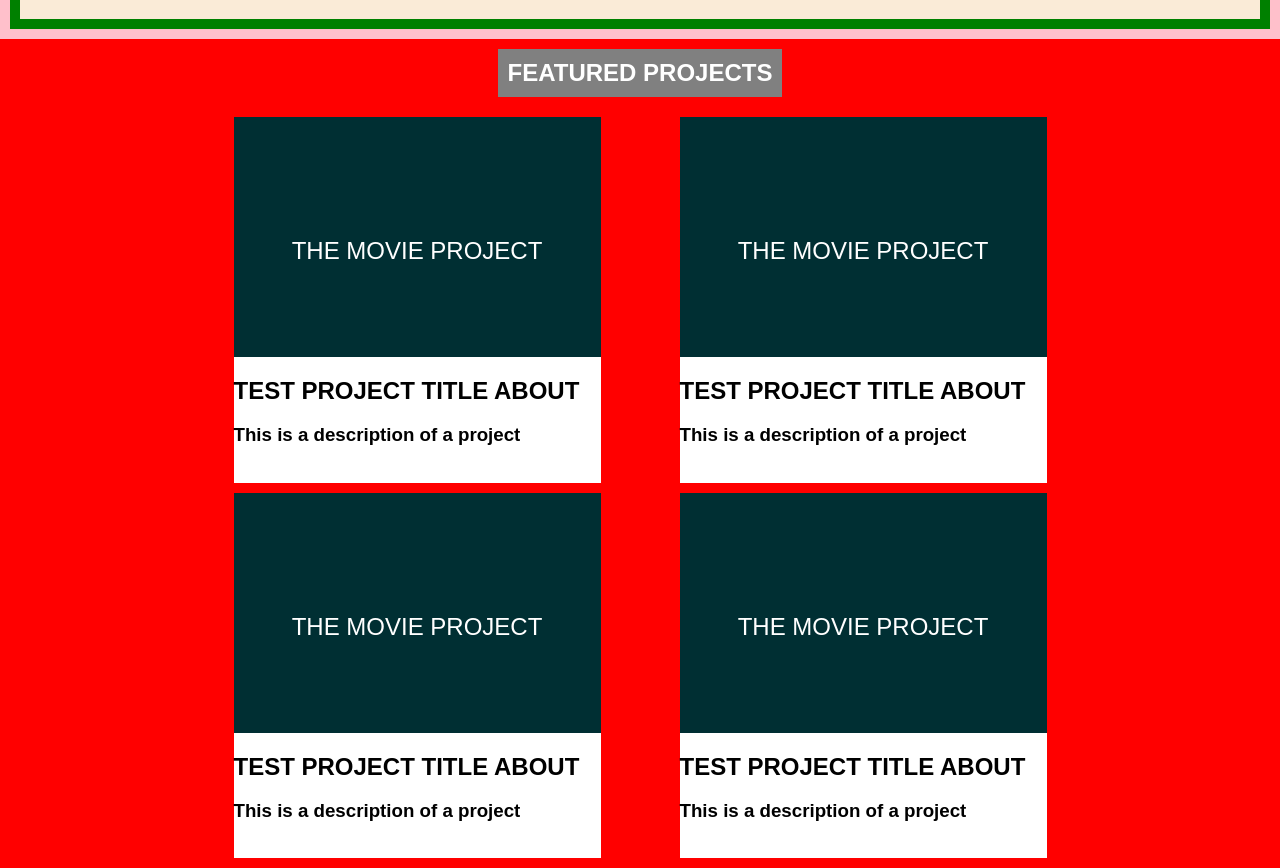
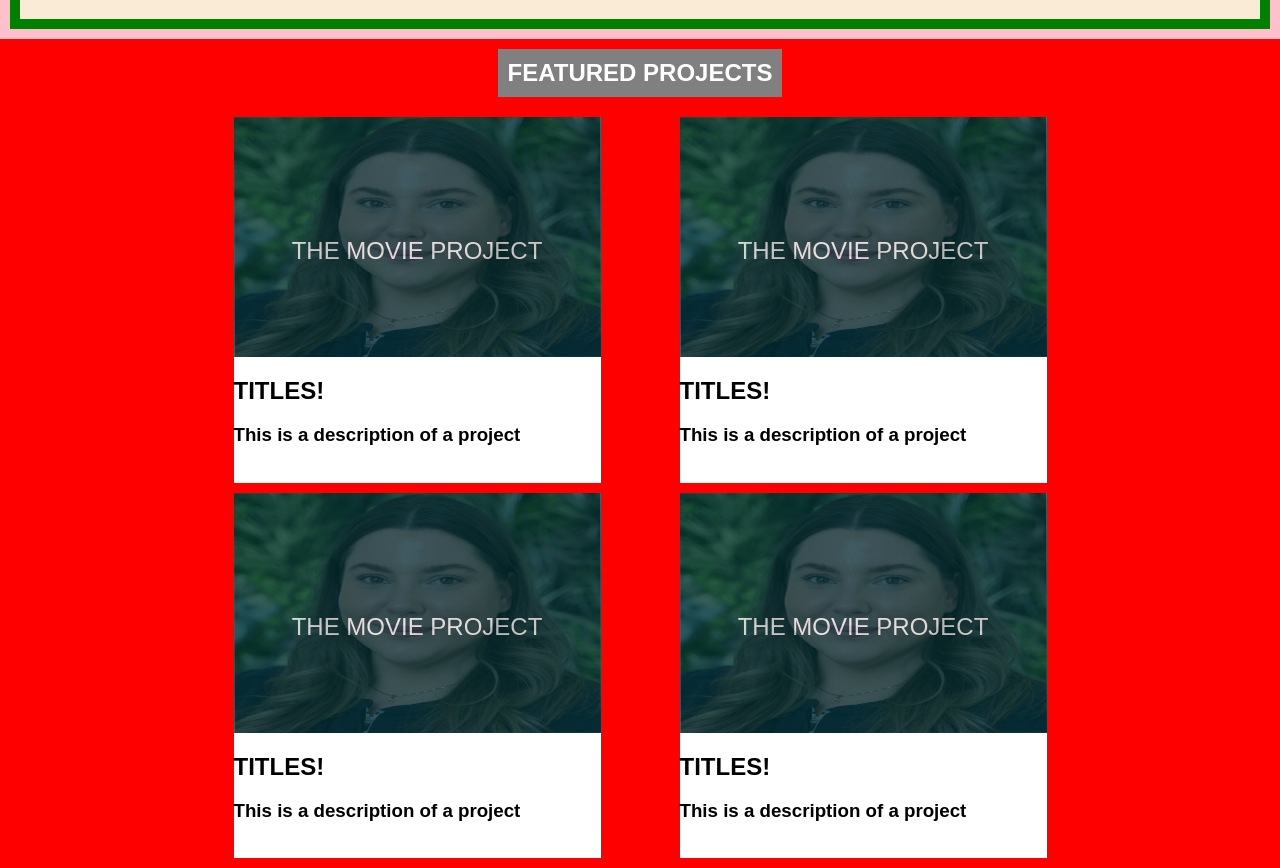
Before and after one commit to Technigo/project-react-portfolio, a React (Create React App) app: page / in a window 1280 px wide. Shown: the part 847-1715 px from the top of the page. Built offline with nearby package versions, Linux system fonts and the light colour scheme; no server answers.

Commit message:
working on project cards and GitHub api

```diff
--- a/src/components/ProjectCard.js
+++ b/src/components/ProjectCard.js
@@ -1,23 +1,43 @@
-import React, { useEffect, useState } from 'react';
+import React, { useState } from 'react';
 import { Overlay, OverlayText, ProjectBox, ProjectDescription, ProjectTitle, ProjectWrap } from 'styledcomponents/Project';
+import styled from 'styled-components/macro'
+import Cecilia from '../images/Cecilia.jpeg'
 
 const ProjectCard = () => {
   const [repos, setRepos] = useState([]);
-  useEffect(() => {
-    fetch('https://api.github.com/users/Sneezan/repos')
-      .then((res) => res.json())
-      .then((json) => {
-        setRepos(json);
-      });
-  }, []);
+
+  fetch('https://api.github.com/users/Sneezan/repos')
+    .then((res) => res.json())
+    .then((json) => {
+      setRepos(json);
+    });
   console.log(repos);
 
   return (
     <ProjectWrap>
-      <ProjectBox> <Overlay> <OverlayText>THE MOVIE PROJECT</OverlayText></Overlay> </ProjectBox>
-      <ProjectTitle>Test Project title about</ProjectTitle>
+      <ProjectBox key={repos.id}>
+        <Overlay> <OverlayText>THE MOVIE PROJECT</OverlayText></Overlay>
+        <ProjectBackground src={Cecilia} alt="cecilia" />
+      </ProjectBox>
+      <ProjectTitle>
+        TITLES!
+      </ProjectTitle>
       <ProjectDescription> This is a description of a project</ProjectDescription>
     </ProjectWrap>
   );
 };
 export default ProjectCard;
+
+const ProjectBackground = styled.img`
+  width: 100%;
+  height: 200px;
+  background: #002F33;
+  display: flex;
+  position: relative;
+  margin: 0 auto;
+  top: -100%;
+  @media (min-width: 900px) {
+    width: 367px;
+    height: 240px;
+  }
+`;
--- a/src/styledcomponents/Header.js
+++ b/src/styledcomponents/Header.js
@@ -126,6 +126,6 @@ const ProfileImage = styled.img`
       right: 15%;
   }
   @media (min-width: 1600px) {
-      right: 28%;
+      right: 20%;
   }
  `;
--- a/src/styledcomponents/Project.js
+++ b/src/styledcomponents/Project.js
@@ -6,6 +6,7 @@ export const ProjectGrid = styled.div`
   margin-top: 20px;
   @media (min-width: 768px) {
     grid-template-columns: 1fr 1fr;
+    grid-template-rows: 0fr;
     width: 90%;
     margin: 0 auto;
   }
@@ -45,6 +46,8 @@ export const Overlay = styled.div`
   display: flex;
   position: relative;
   margin: 0 auto;
+  z-index: 1;
+  opacity: 70%;
 
   &:hover{
     opacity: 0;
```
